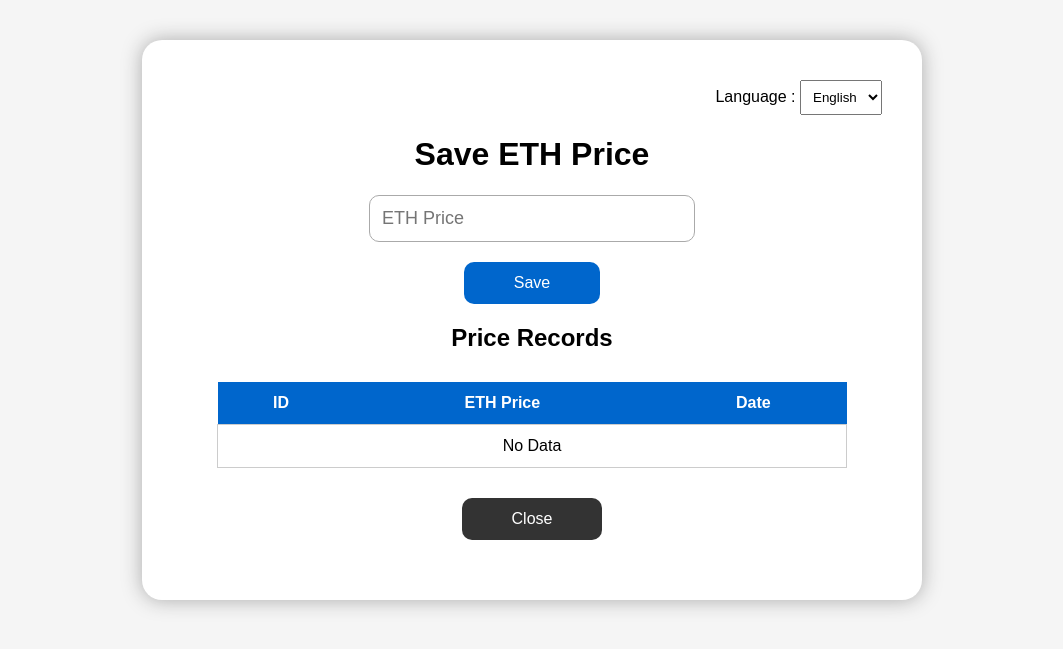
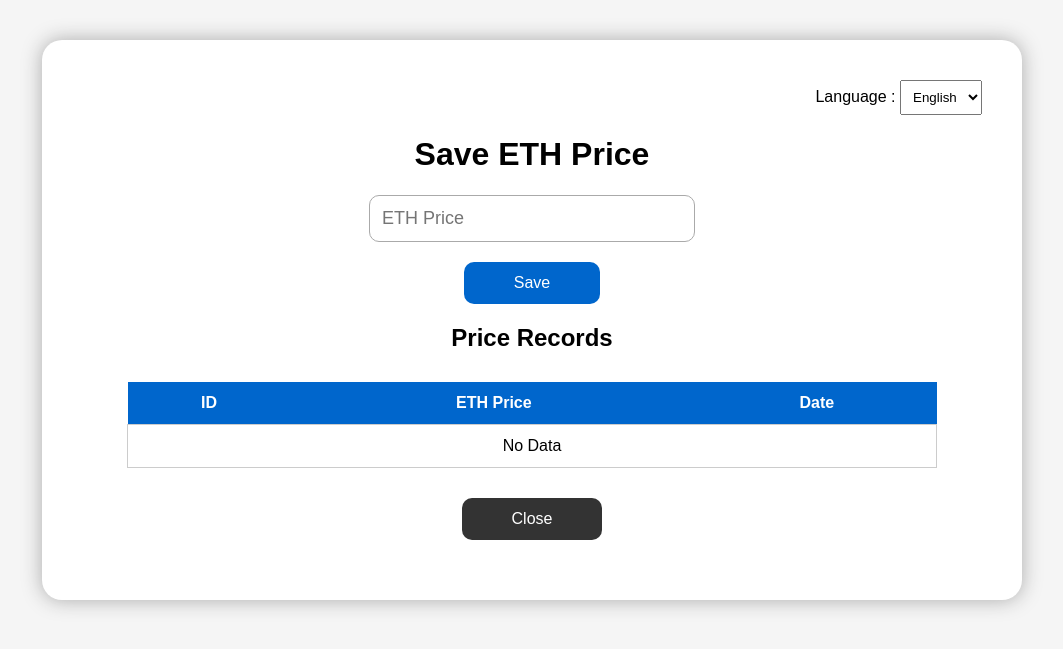
Before and after one commit to ktwv0808-debug/my-oracle, a Flask app: page /save-price in a window 1280 px wide. Shown: the top 649 px of the page, without its empty margins (108-1171 px from the left). Run offline with Flask 3, Linux system fonts and the light colour scheme; data that the repository does not hold is empty; some libraries are stand-ins or nearby versions.

Commit message:
Update save_price.html

```diff
--- a/templates/save_price.html
+++ b/templates/save_price.html
@@ -27,7 +27,7 @@ text-align:center;
 
 .box{
 
-width:700px;
+width:900px;
 
 margin:40px auto;
 
```
